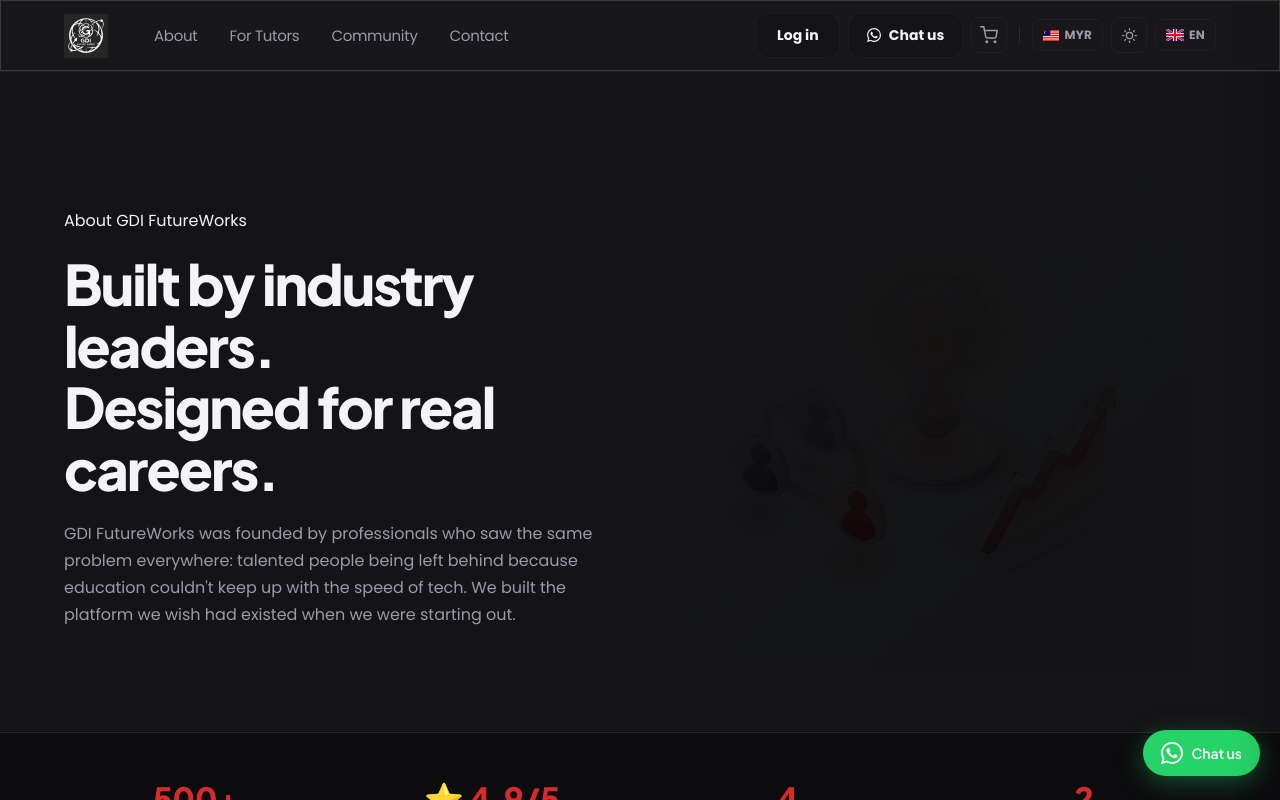
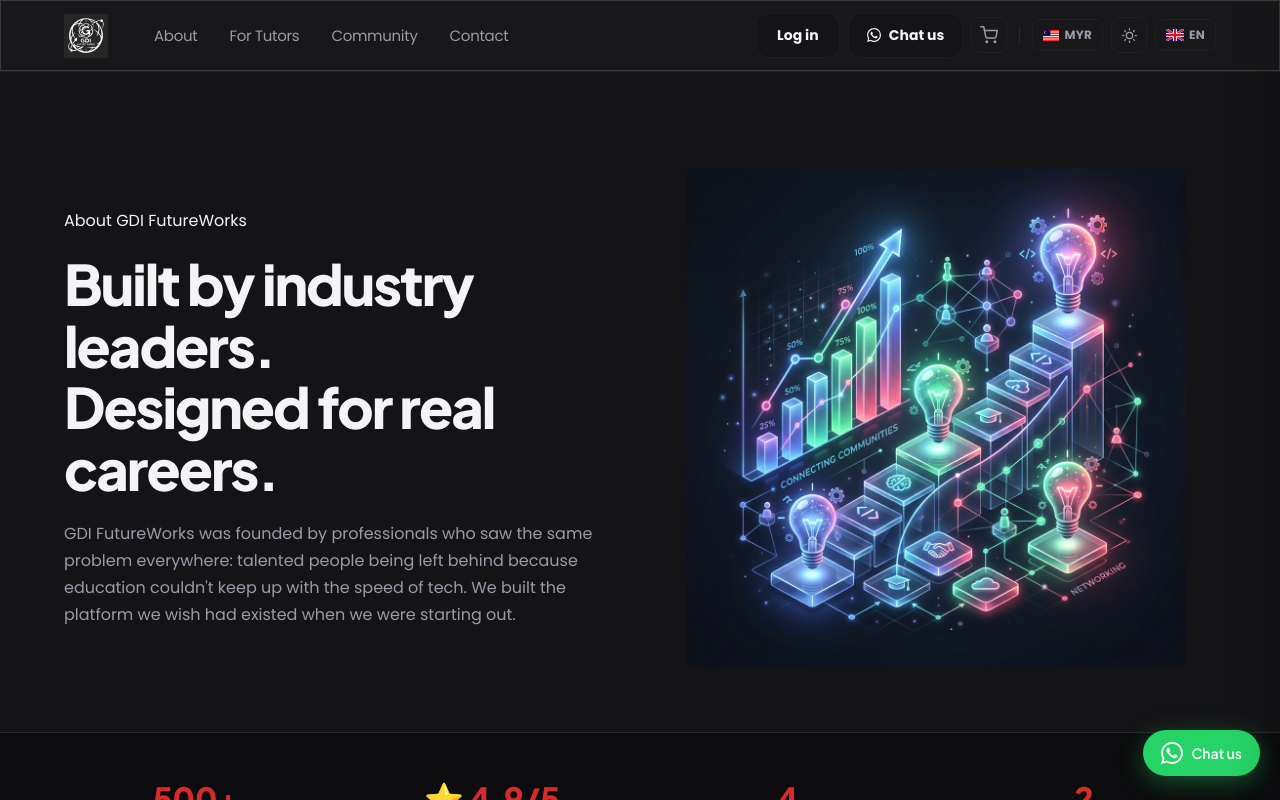
Before and after one commit to bandurkas/GDI_future_works, a Next.js app: page /about in a window 1280 px wide. Both pictures are taken after a click on the button "Toggle theme". Shown: the top 800 px of the page. Built offline with nearby package versions, Linux system fonts and the light colour scheme; no server answers.

Commit message:
feat: redesign about page hero images for light and dark modes

```diff
--- a/src/app/about/AboutPageClient.tsx
+++ b/src/app/about/AboutPageClient.tsx
@@ -39,7 +39,8 @@
                             </p>
                         </div>
                         <div className={styles.heroVisual}>
-                            <Image src="/assets/info_about.webp" alt="About GDI FutureWorks" width={500} height={500} unoptimized />
+                            <Image className={styles.lightImg} src="/assets/about_hero_light.png" alt="About GDI FutureWorks" width={500} height={500} unoptimized />
+                            <Image className={styles.darkImg} src="/assets/about_hero_dark.png" alt="About GDI FutureWorks" width={500} height={500} unoptimized />
                         </div>
                     </div>
                 </div>
--- a/src/app/about/page.module.css
+++ b/src/app/about/page.module.css
@@ -34,12 +34,26 @@
     flex: 1;
     display: flex;
     justify-content: center;
-    mix-blend-mode: multiply;
 }
 
 .heroVisual img {
     max-width: 100%;
     height: auto;
+    border-radius: var(--radius-xl);
+}
+
+.lightImg {
+    display: block;
+}
+.darkImg {
+    display: none;
+}
+
+:global([data-theme='dark']) .lightImg {
+    display: none;
+}
+:global([data-theme='dark']) .darkImg {
+    display: block;
 }
 
 @media (max-width: 768px) {
```
Also changed, not shown: public/assets/about_hero_dark.png (added), public/assets/about_hero_light.png (added).
